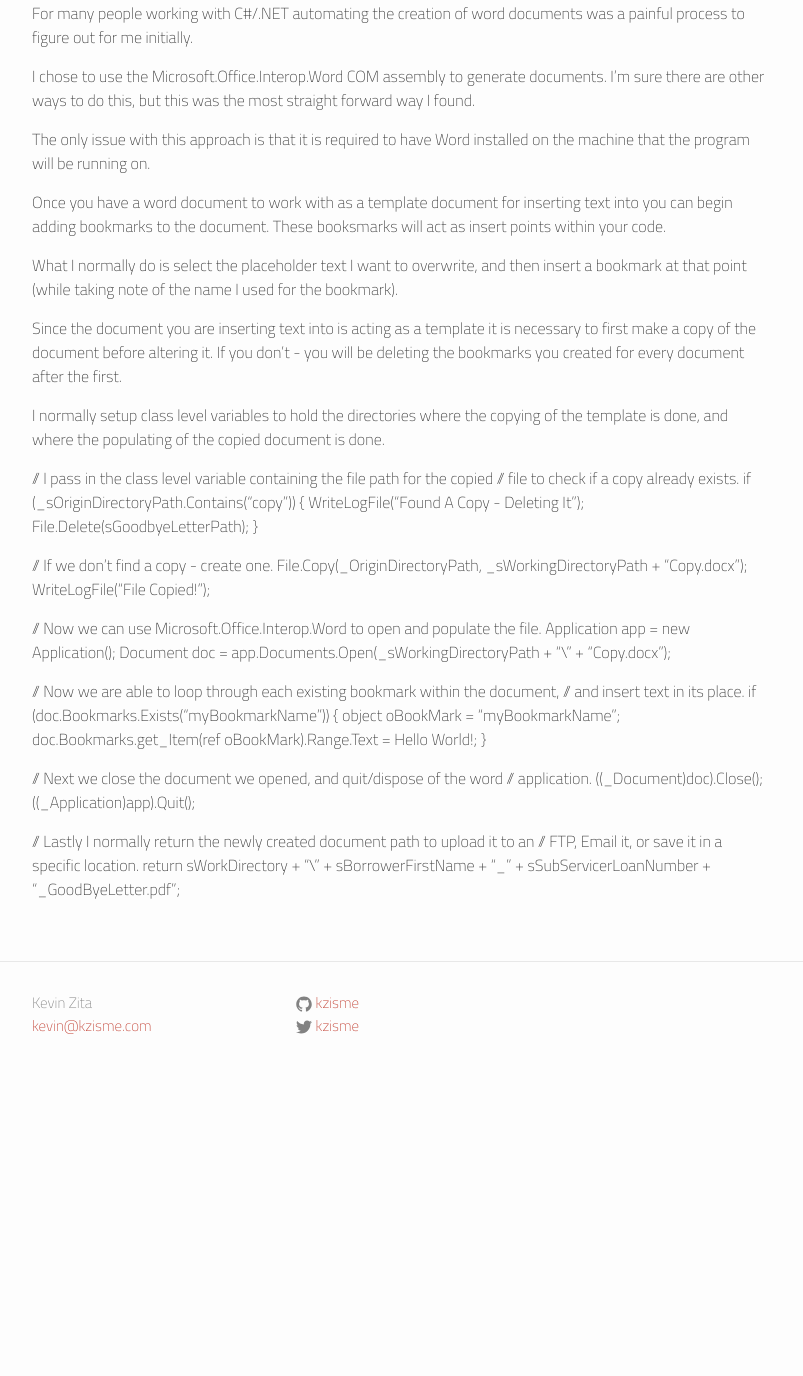
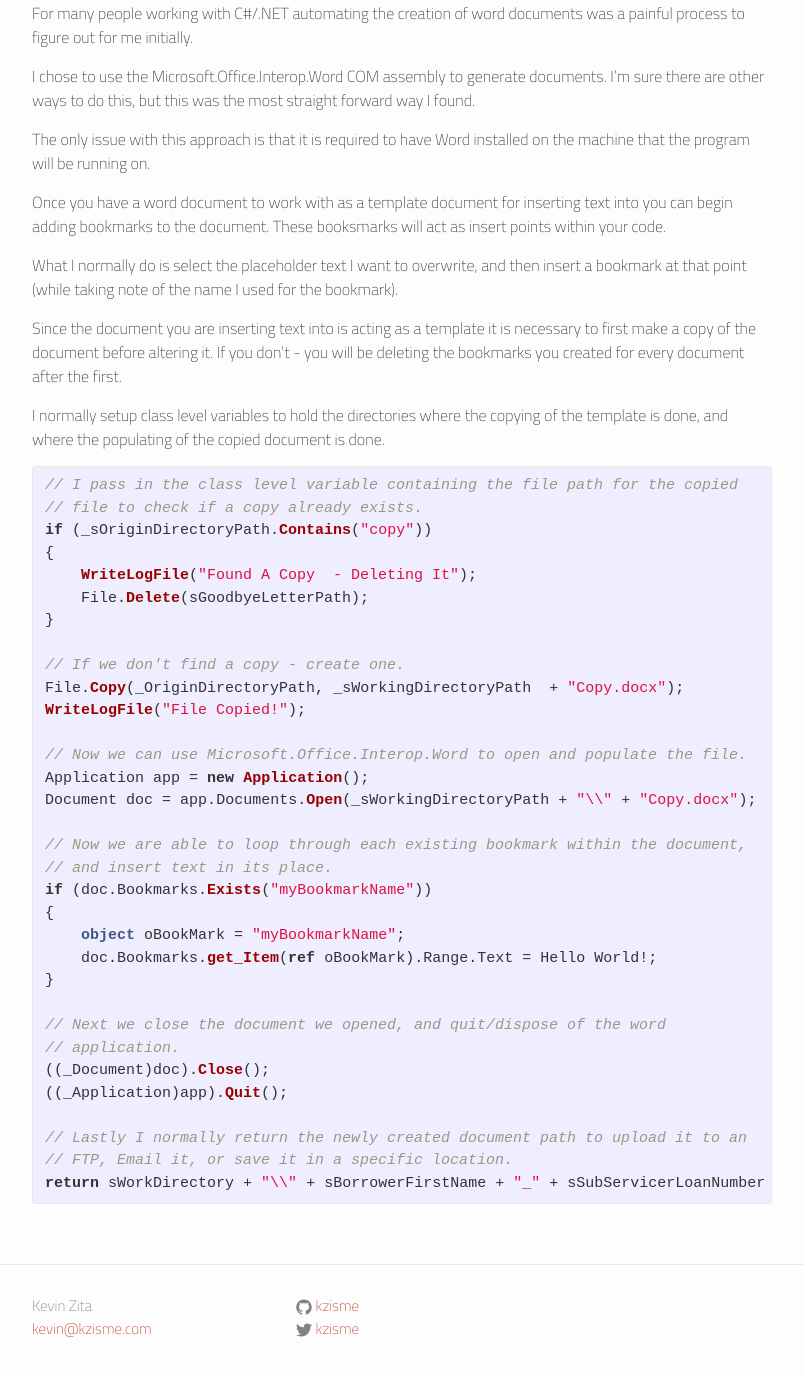
Before and after one commit to kzisme/site, a Jekyll site: the page built from _posts/2016-12-03-working-with-word-documents.markdown, in a window 1280 px wide and 1400 px high, scrolled down 218 px. Shown: the top 1376 px of the window, without its empty margins (238-1041 px from the left). Built offline with Jekyll 4.4.1, drawn with Linux system fonts in a browser that asks for light colours; before the commit the page ends 1315 px from its top, so only the background shows below that.

Commit message:
Adding Styling to code

```diff
--- a/_posts/2016-12-03-working-with-word-documents.markdown
+++ b/_posts/2016-12-03-working-with-word-documents.markdown
@@ -31,6 +31,8 @@ I normally setup class level variables to hold the directories where the
 copying of the template is done, and where the populating of the copied
 document is done.
 
+
+{% highlight c# %}
 // I pass in the class level variable containing the file path for the copied
 // file to check if a copy already exists.
 if (_sOriginDirectoryPath.Contains("copy"))
@@ -63,3 +65,4 @@ if (doc.Bookmarks.Exists("myBookmarkName"))
 // Lastly I normally return the newly created document path to upload it to an
 // FTP, Email it, or save it in a specific location.
 return sWorkDirectory + "\\" + sBorrowerFirstName + "_" + sSubServicerLoanNumber + "_GoodByeLetter.pdf";
+{% endhighlight %}
```
